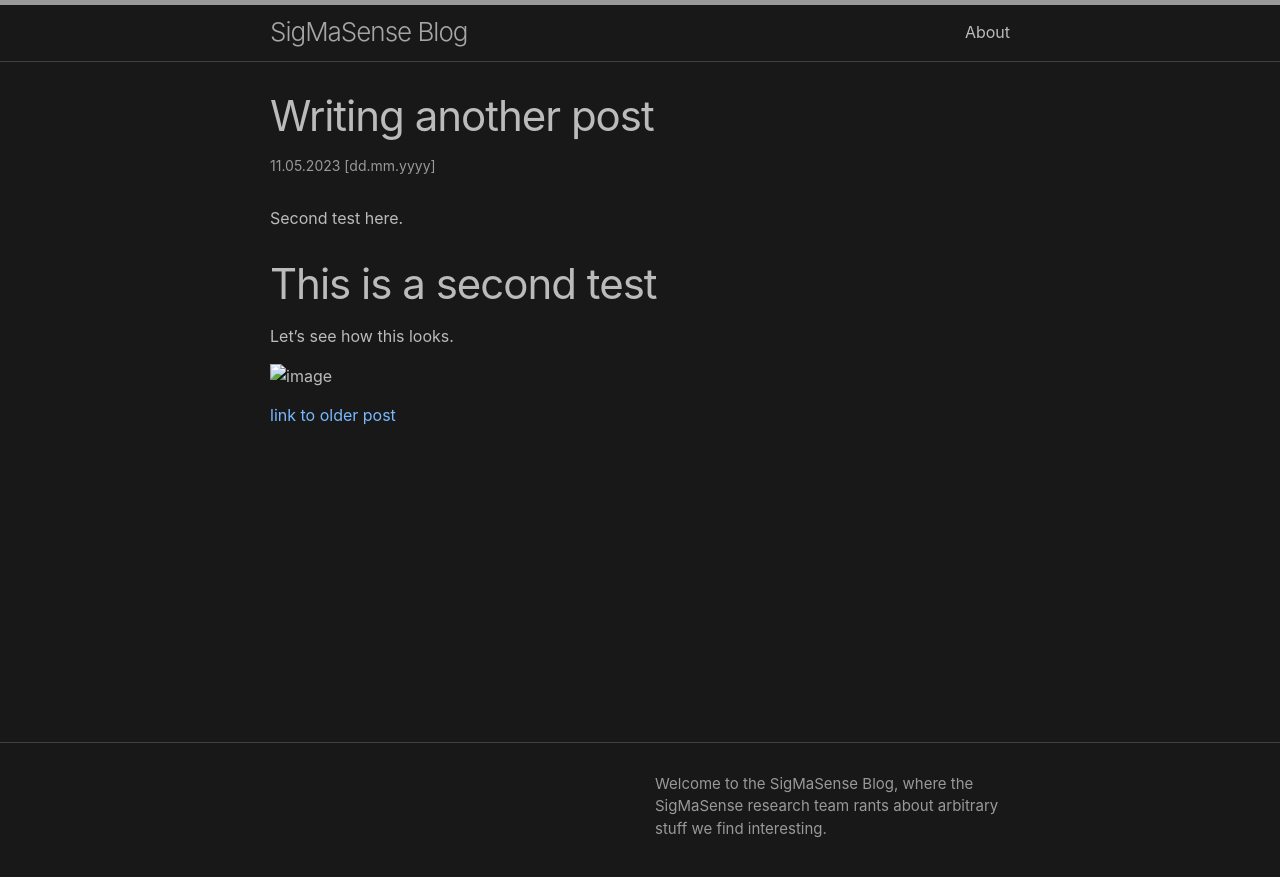
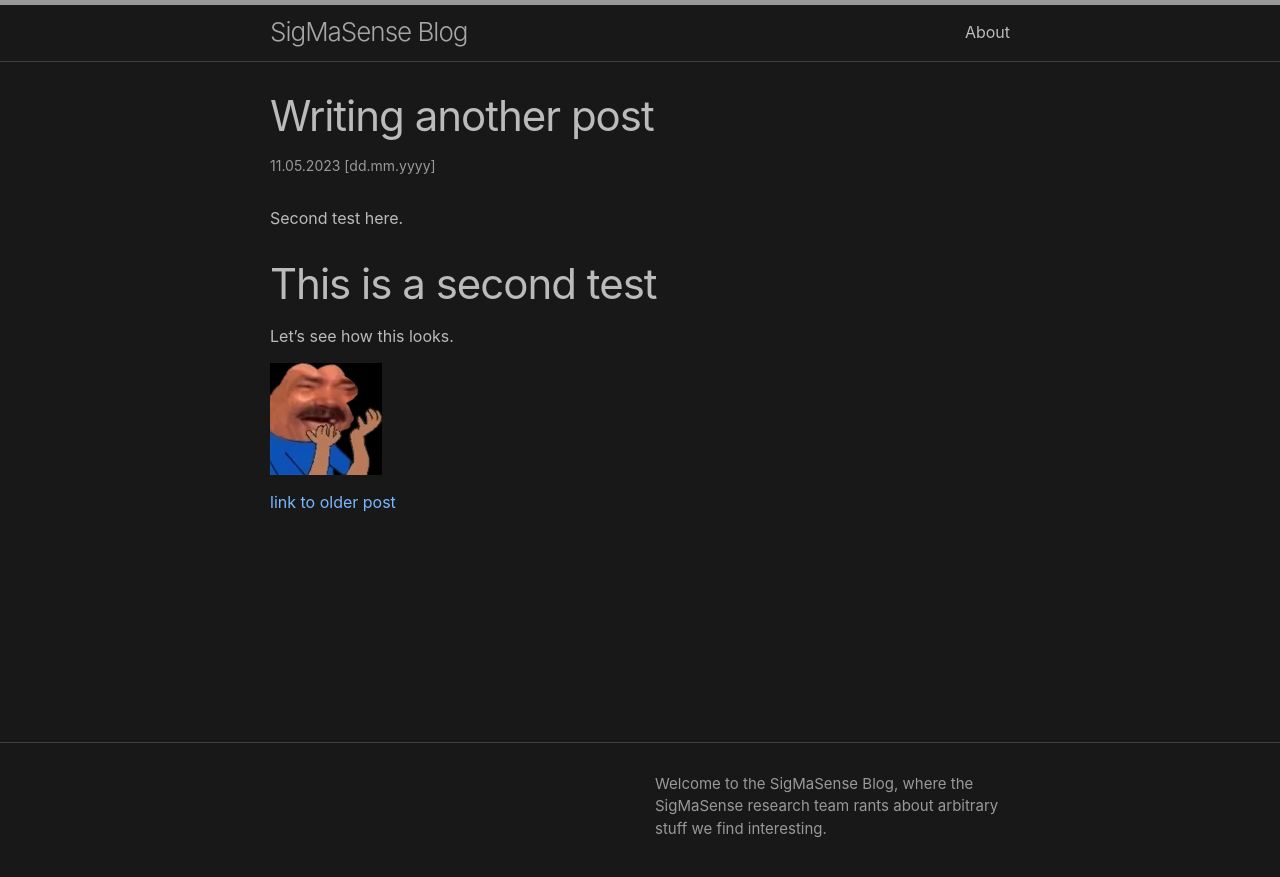
Before and after one commit to 3ddP/sigmasense, a Jekyll site: the page built from _posts/2023-05-11-second.md, in a window 1280 px wide. Shown: the top 877 px of the page. Built offline with Jekyll 4.4.1, drawn with Linux system fonts in a browser that asks for light colours.

Commit message:
moved assets around

```diff
--- a/_posts/2023-05-11-second.md
+++ b/_posts/2023-05-11-second.md
@@ -11,6 +11,6 @@ Second test here.
 
 Let's see how this looks.
 
-![image](/_post_assets/kekhands.png)
+![image](/assets/images/kekhands.png)
 
 [link to older post]({{ 'blog/2023/05/11/first.html' | relative_url }})
```
Also changed, not shown: assets/images/kekhands.png (renamed from _post_assets/kekhands.png).
